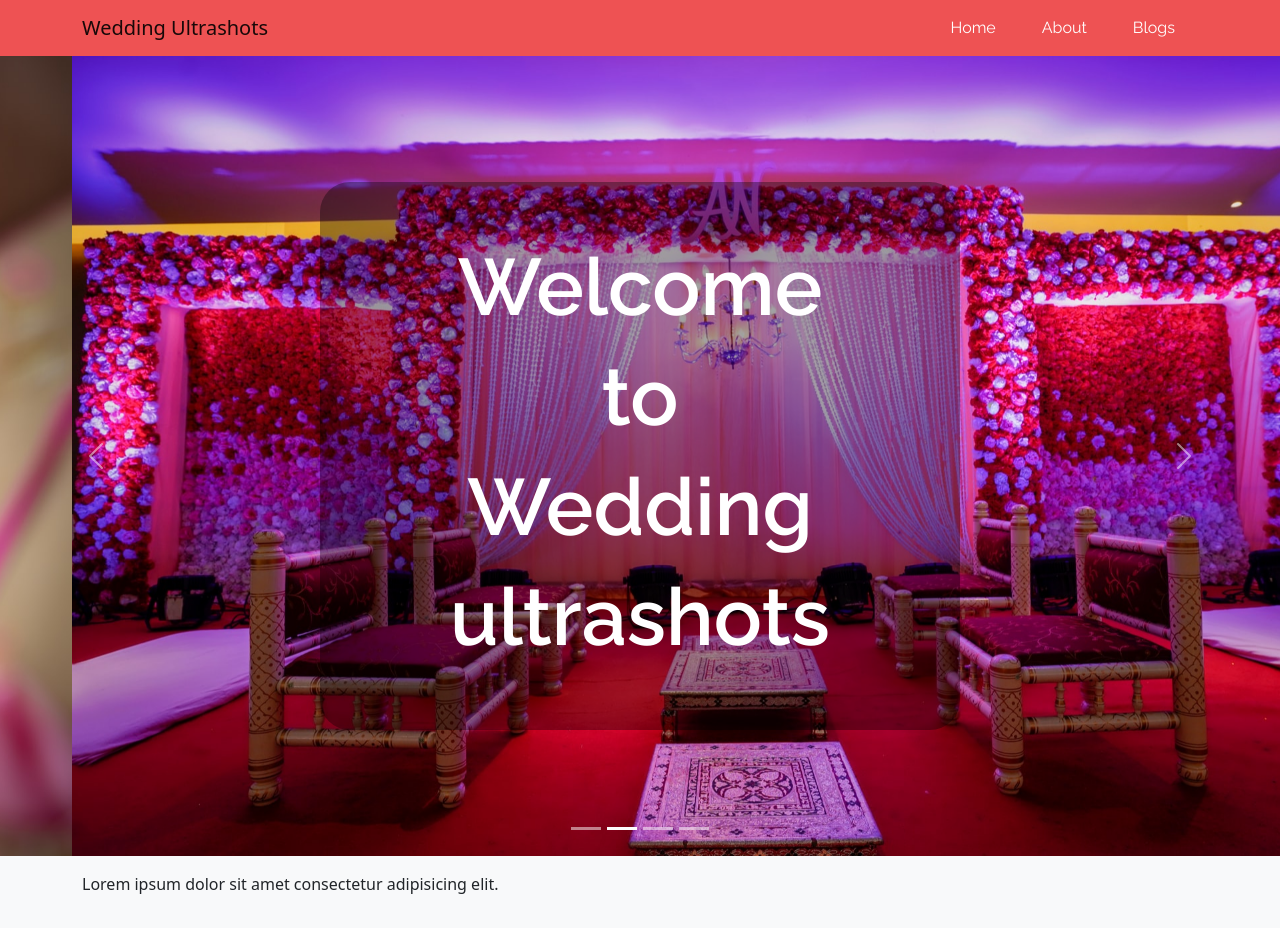
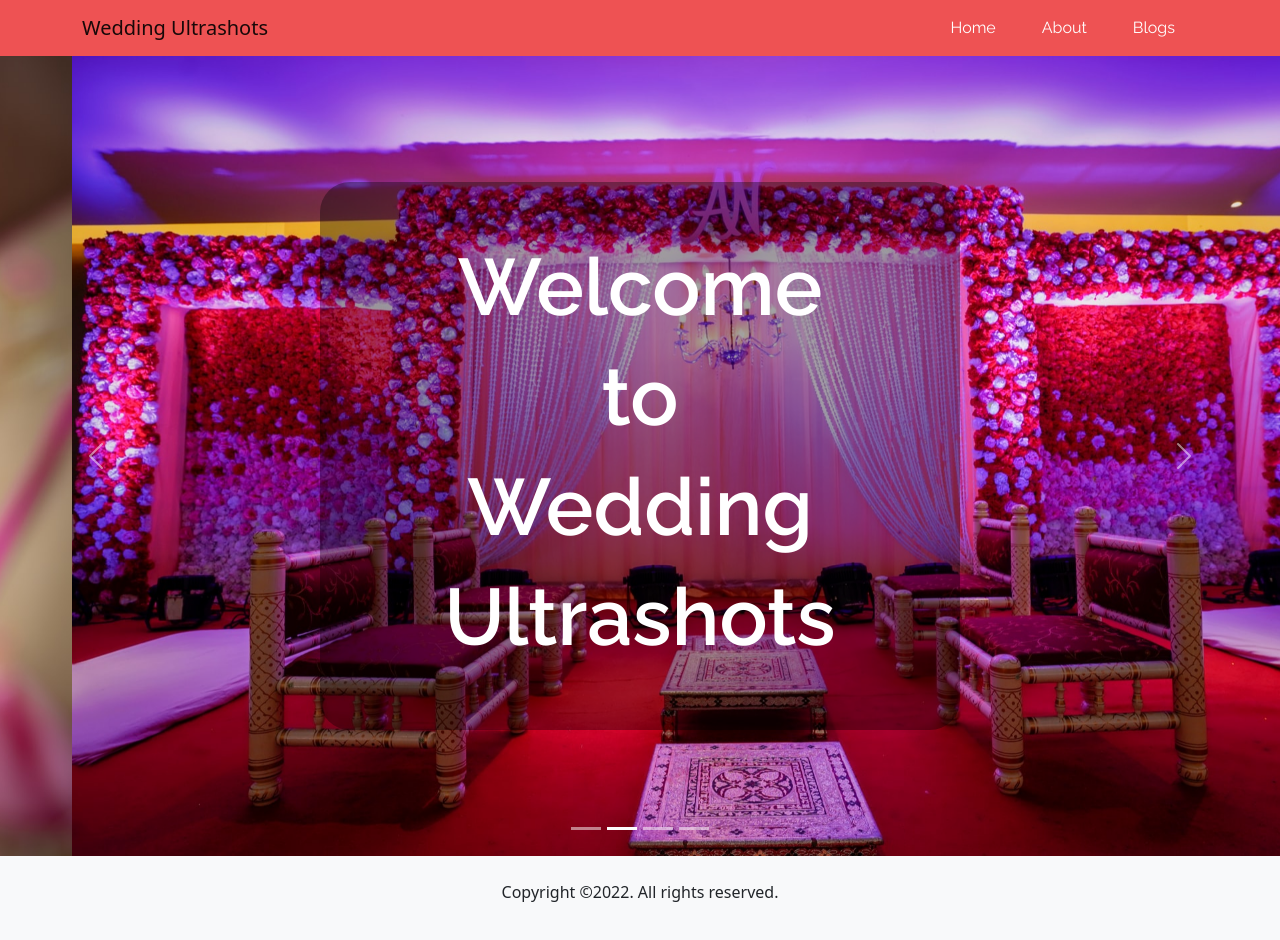
Before and after one commit to devmhimran/wedding-ultra-shots-client, a React (Create React App) app in the folder wedding-ultra-shots/: page /home in a window 1280 px wide. Shown: the top 940 px of the page. Built offline with nearby package versions, Linux system fonts and the light colour scheme.

Commit message:
Update Footer & Banner

```diff
--- a/wedding-ultra-shots/src/component/Banner/Banner.js
+++ b/wedding-ultra-shots/src/component/Banner/Banner.js
@@ -17,7 +17,7 @@ const Banner = () => {
         <div className="banner">
             <div className="hero__area">
                 <div className="banner__hero">
-                    <h1>Welcome to <br /> Wedding <br /> ultrashots</h1>
+                    <h1>Welcome to <br /> Wedding <br /> Ultrashots</h1>
                 </div>
             </div>
             <Carousel activeIndex={index} onSelect={handleSelect}>
--- /dev/null
+++ b/wedding-ultra-shots/src/component/Footer/Footer.css
@@ -0,0 +1,3 @@
+p{
+    margin: 0;
+}
--- a/wedding-ultra-shots/src/component/Footer/Footer.js
+++ b/wedding-ultra-shots/src/component/Footer/Footer.js
@@ -1,10 +1,13 @@
 import React from 'react';
+import './Footer.css';
 
 const Footer = () => {
+    const date = new Date();
+    const fullYear = date.getFullYear();
     return (
-        <div className='bg-light py-3'>
-            <div className="container">
-                <p>Lorem ipsum dolor sit amet consectetur adipisicing elit.</p>
+        <div className='bg-light py-4'>
+            <div className="container text-center">
+                <p>Copyright ©{fullYear}. All rights reserved.</p>
             </div>
         </div>
     );
```
